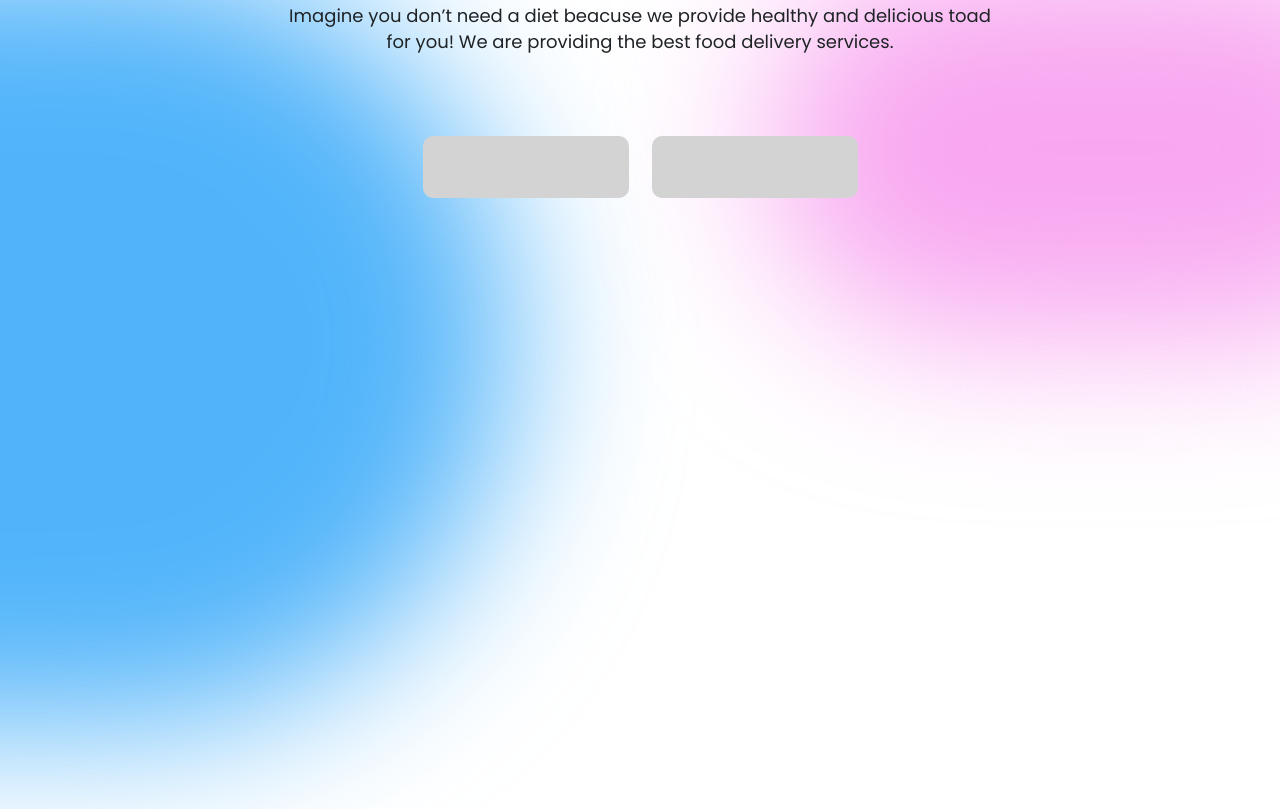
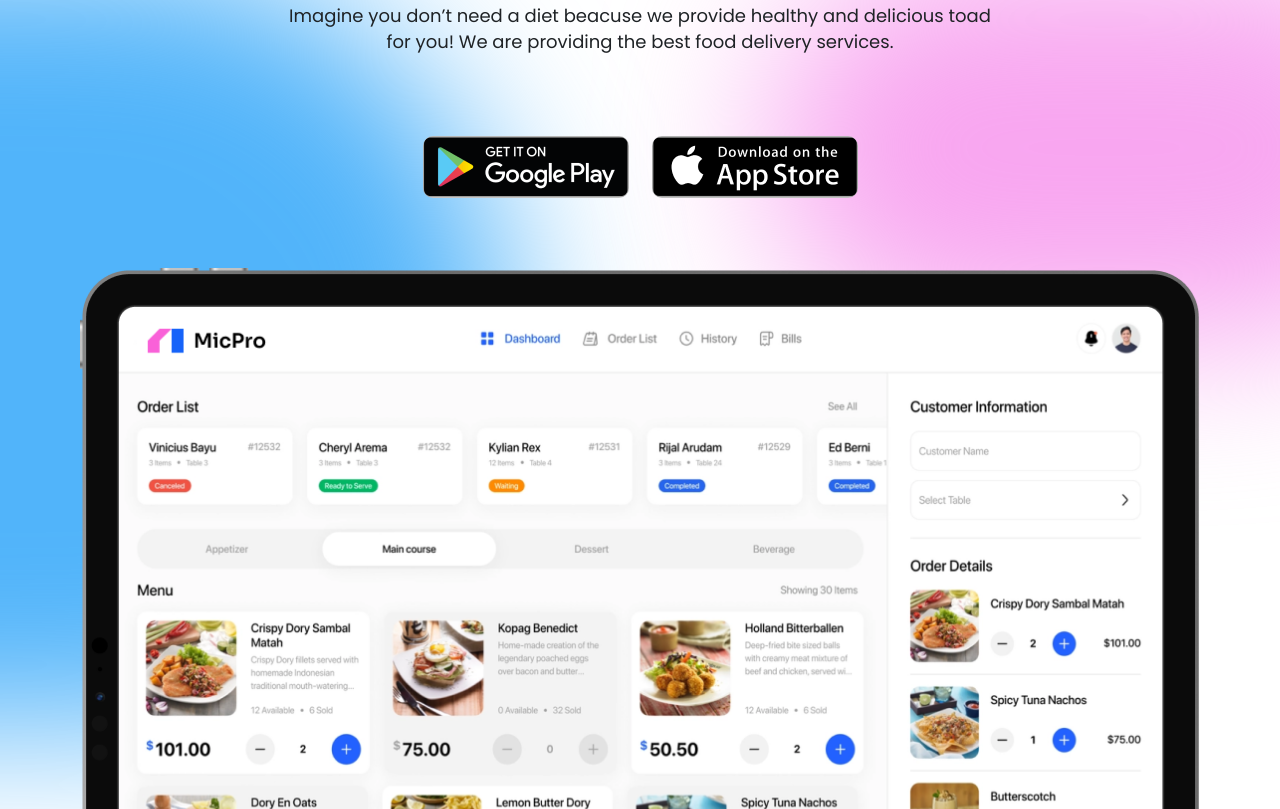
Before and after one commit to tyteo1503/restaurant-lading-page, a plain HTML site: page index.html in a window 1280 px wide. Shown: the part 251-1060 px from the top of the page. Drawn offline with Linux system fonts and the light colour scheme.

Commit message:
update error url page v3

```diff
--- a/assets/css/main.css
+++ b/assets/css/main.css
@@ -172,11 +172,11 @@
 }
 
 .hero__app-store--google {
-    background: url(assets/images/google-play-app-store-android-wallets-b4ba278fac7b94c31b4e817ee72c8b63-1.png), lightgray -11.599px -83.516px / 111.048% 368.966% no-repeat;
+    background: url(../../assets/images/google-play-app-store-android-wallets-b4ba278fac7b94c31b4e817ee72c8b63-1.png), lightgray -11.599px -83.516px / 111.048% 368.966% no-repeat;
 }
 
 .hero__app-store--apple {
-    background: url(assets/images/iphone-app-store-apple-store-stock-e2904e244823ccff8630acc91812664c-1.png), lightgray -11.599px -83.516px / 111.048% 368.966% no-repeat;
+    background: url(../../assets/images/iphone-app-store-apple-store-stock-e2904e244823ccff8630acc91812664c-1.png), lightgray -11.599px -83.516px / 111.048% 368.966% no-repeat;
 }
 
 /* App interface block */
@@ -185,7 +185,7 @@
     width: 1120px;
     height: 856px;
     flex-shrink: 0;
-    background: url(assets/images/Ipad-Pro.png);
+    background: url(../../assets/images/Ipad-Pro.png);
     background-repeat: no-repeat;
     background-size: contain;
     margin: 0 auto;
@@ -403,7 +403,7 @@ food__button h2.sub-heading i {
 }
 
 .offer__banner {
-    background-image: url(assets/images/Mask-Group.png);
+    background-image: url(../../assets/images/Mask-Group.png);
     background-repeat: no-repeat;
     background-position: center;
     background-size: cover;
```
